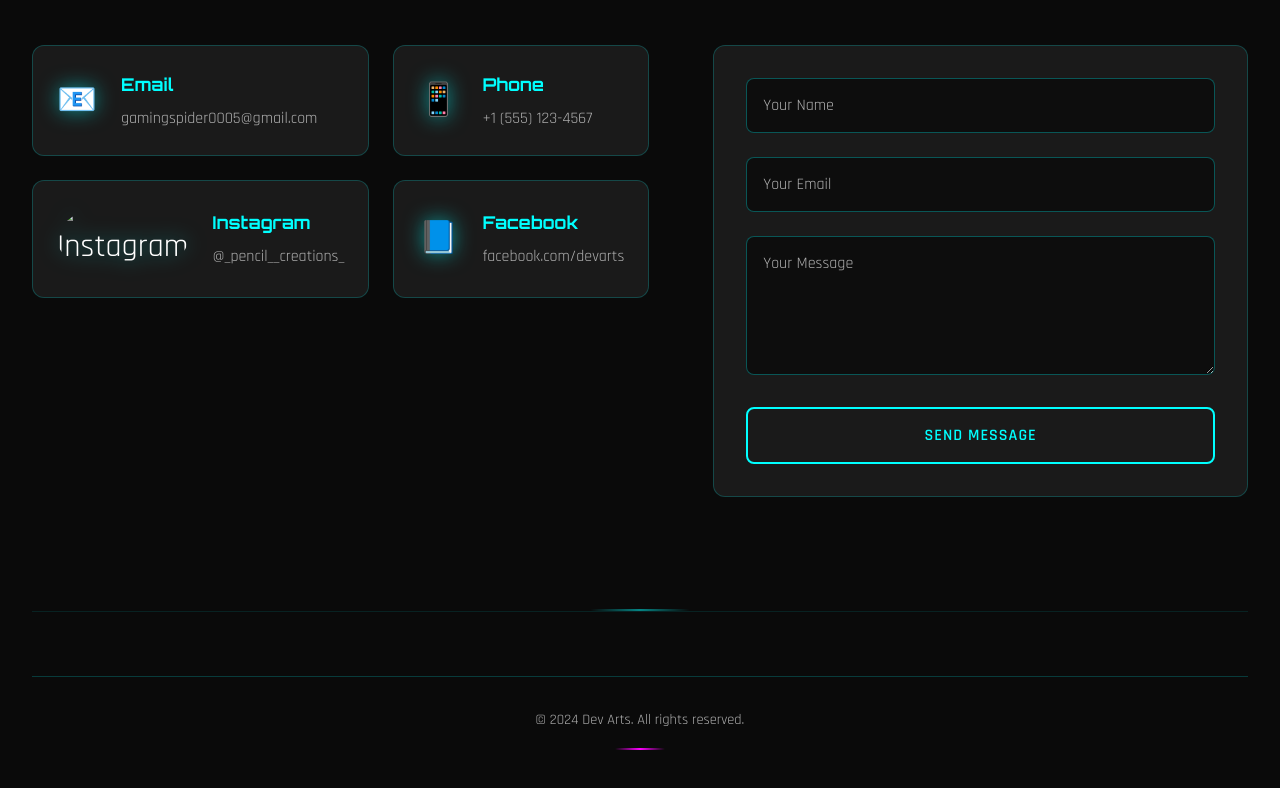
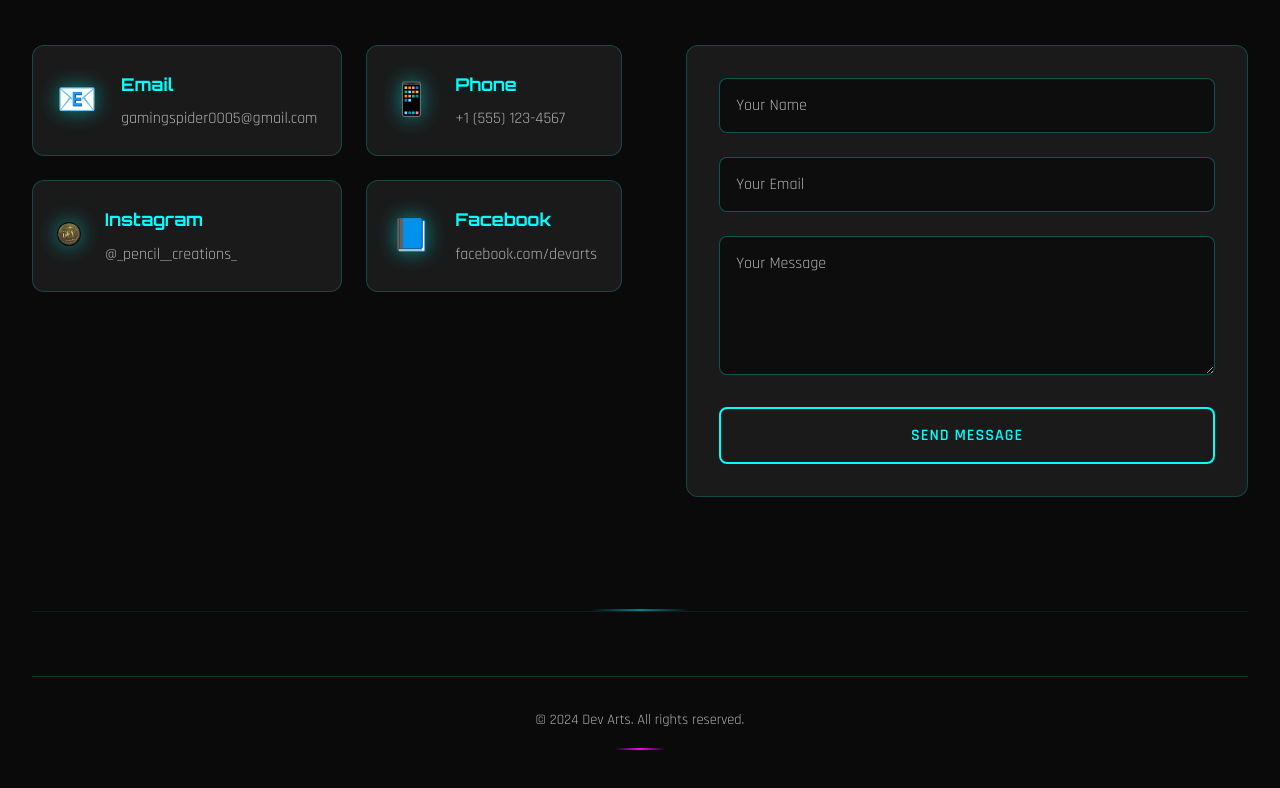
Before and after one commit to Devan0005/devarts, a plain HTML site: page index.html in a window 1280 px wide. Shown: the part 3440-4228 px from the top of the page. Drawn offline with Linux system fonts and the light colour scheme.

Commit message:
Update index.html

```diff
--- a/index.html
+++ b/index.html
@@ -233,7 +233,7 @@
                     </div>
                     <div class="contact-item instagram-clickable">
                         <div class="contact-icon instagram-icon">
-                            <img src="path/to/your/image.jpg" alt="Instagram" style="width: 24px; height: 24px; border-radius: 50%;">
+                            <img src="icons/instagram-icon.jpg" alt="Instagram" style="width: 24px; height: 24px; border-radius: 50%;">
                         </div>
                         <div class="contact-details">
                             <h4>Instagram</h4>
```
